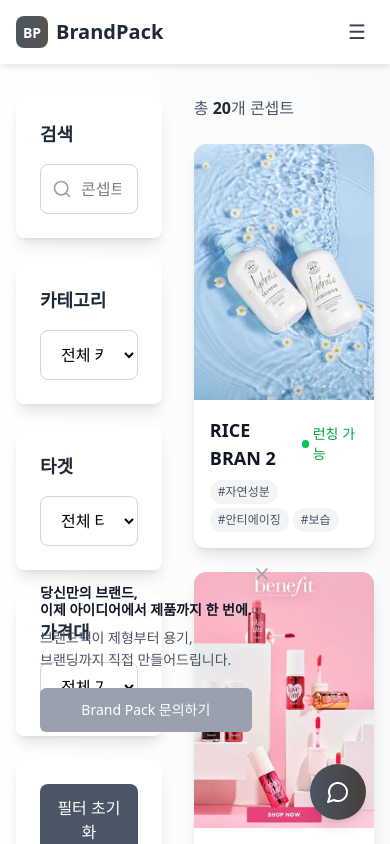
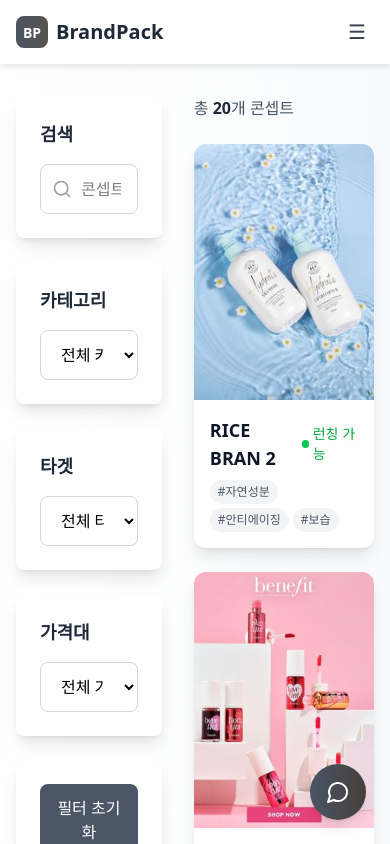
Before and after one commit to kikoon-ek/brandpack-platform, a React (Vite) app: page /#/concepts in a window 390 px wide. Shown: the top 844 px of the page. Built offline with nearby package versions, Linux system fonts and the light colour scheme.

Commit message:
플로팅 CTA 박스 반응형 처리 - 모바일에서 숨김 (hidden md:block)

```diff
--- a/src/pages/ConceptViewPage.jsx
+++ b/src/pages/ConceptViewPage.jsx
@@ -581,7 +581,7 @@
       {/* 플로팅 CTA */}
       {showFloatingCTA && (
         <div
-          className="fixed bottom-24 left-6 bg-transparent p-4 max-w-xs"
+          className="hidden md:block fixed bottom-24 left-6 bg-transparent p-4 max-w-xs"
           style={{ zIndex: 9999 }}
         >
           {/* 닫기 버튼 */}
```
